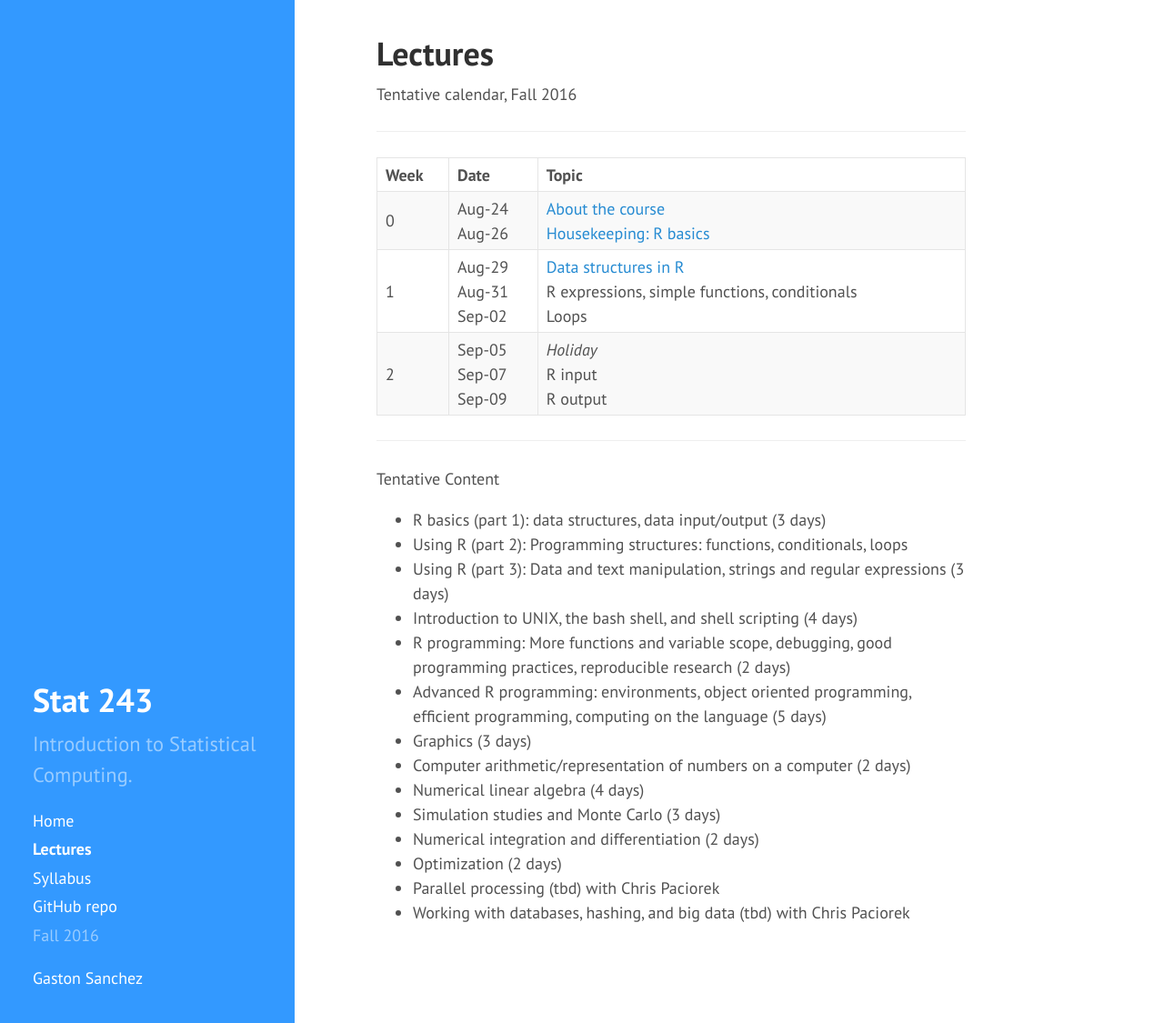
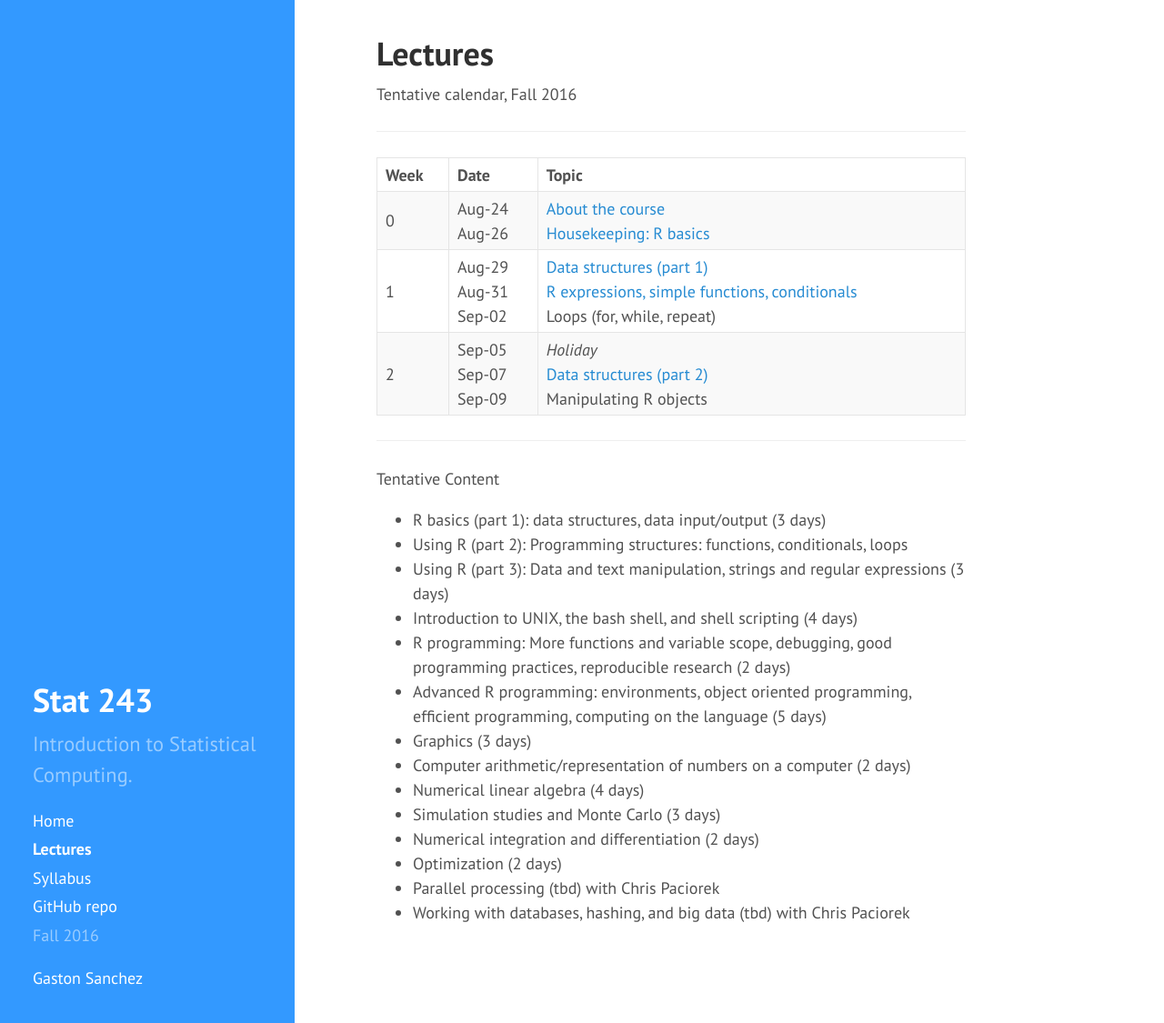
Before and after one commit to gastonstat/stat243-relic, a Jekyll site: the page built from lectures/index.md, in a window 1280 px wide and 1125 px high. Shown: the whole window at 91% size. Built offline with Jekyll 4.4.1, drawn with Linux system fonts in a browser that asks for light colours; nearby versions of some CDN libraries.

Commit message:
lectures: updating calendar for wks 1 and 2, data structures and control flow

```diff
--- a/lectures/index.md
+++ b/lectures/index.md
@@ -35,9 +35,9 @@ Tentative calendar, Fall 2016
         Sep-02
       </td>
       <td>
-        <a href="01-data-structures">Data structures in R</a><br>
-        R expressions, simple functions, conditionals<br>
-        Loops
+        <a href="01-data-structures">Data structures (part 1)</a><br>
+        <a href="01-expressions-control-flow">R expressions, simple functions, conditionals</a><br>
+        Loops (for, while, repeat)
       </td>
     </tr>
     <tr>
@@ -49,8 +49,8 @@ Tentative calendar, Fall 2016
       </td>
       <td>
         <em>Holiday</em><br>
-        R input<br>
-        R output
+        <a href="01-data-structures2">Data structures (part 2)</a><br>
+        Manipulating R objects
       </td>
     </tr>
   </tbody>
```
